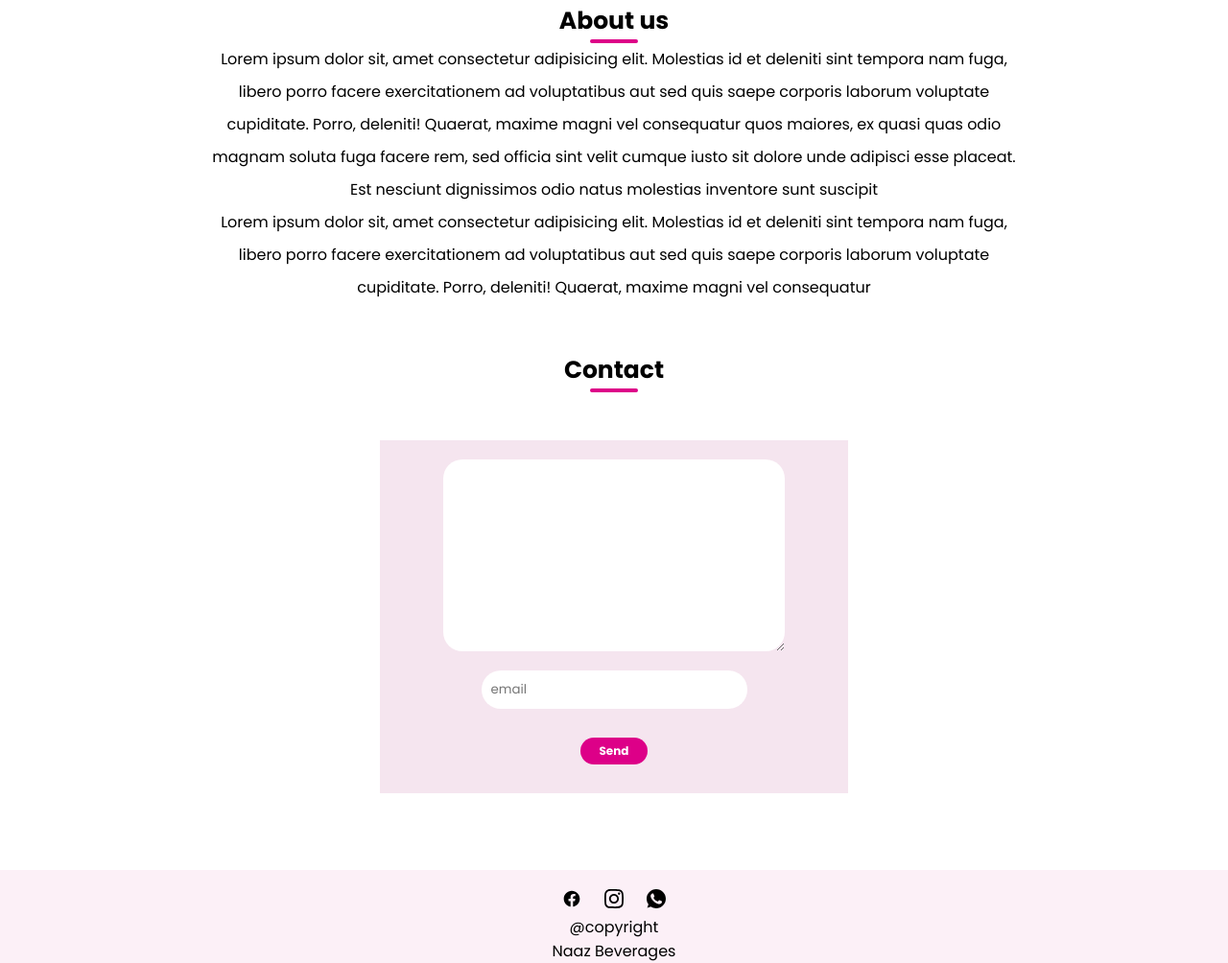
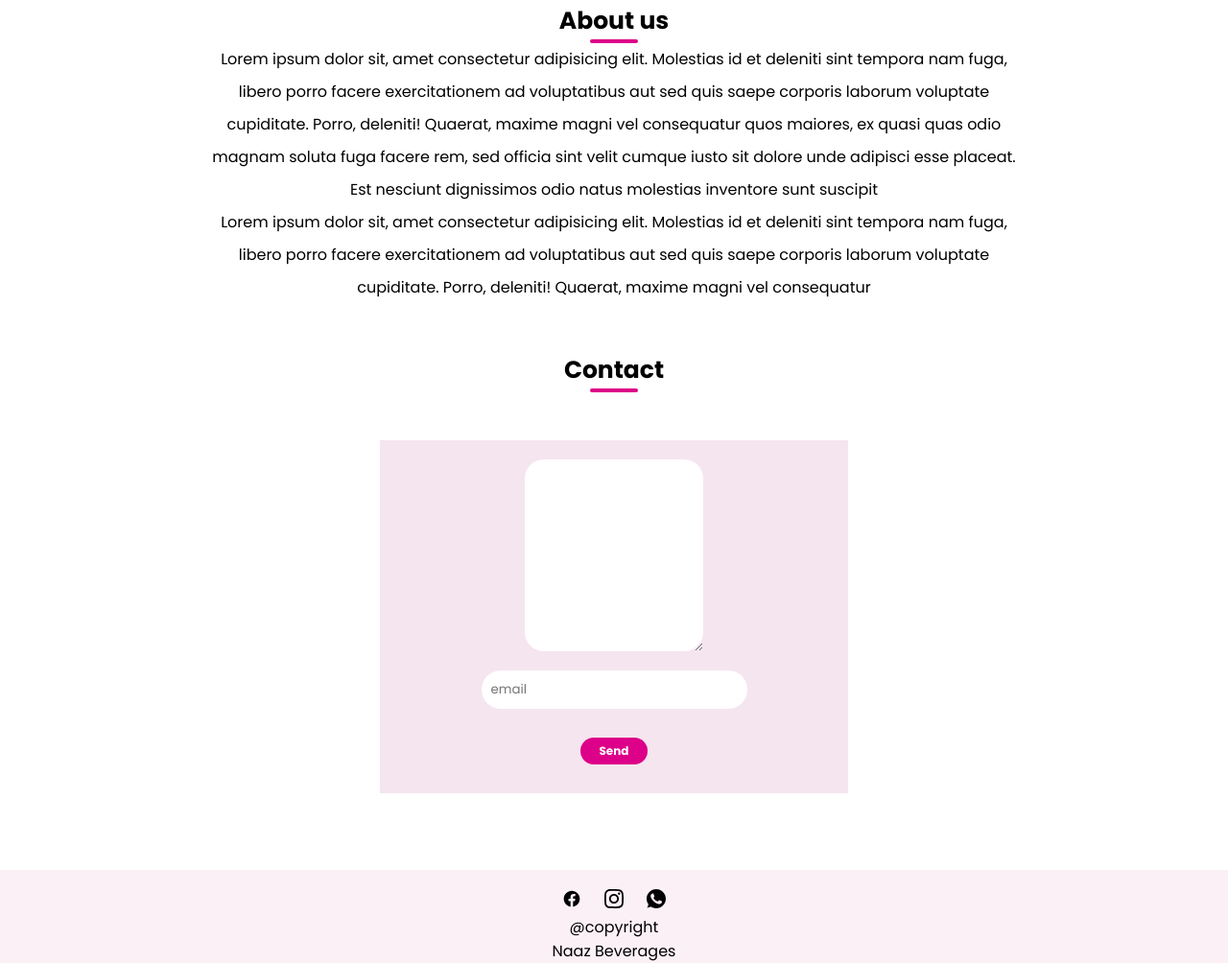
Before and after one commit to marytechme/Naaz-beverage, a website: page index.html in a window 1280 px wide. Shown: the part 1691-2695 px from the top of the page at 96% size. Drawn offline with Linux system fonts and the light colour scheme.

Commit message:
completed the project

```diff
--- a/index.html
+++ b/index.html
@@ -121,7 +121,7 @@
             <h3>Contact</h3>
             <hr>
         <section class="contact">
-            <textarea name="message" id="message" cols="30" rows="10"></textarea>
+            <textarea name="message" id="message" cols="15" rows="10"></textarea>
             <input type="email" name="email" id="email" placeholder="email">
             <button class="send">Send</button>
         </section>
```
